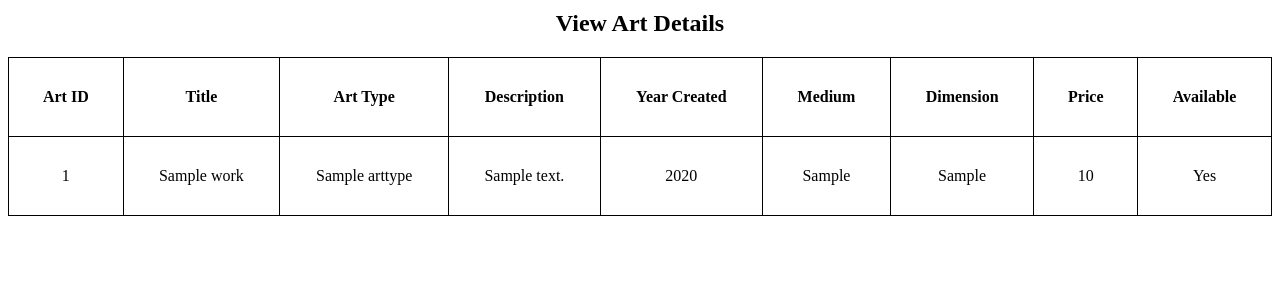
After one commit to Tasfia-Samrin/Visual-art-gallery, a PHP site: the page made by artists page/view_arts.php in a window 1280 px wide. The commit adds this page. Shown: the top 300 px of the page. Run offline with PHP 8.4, Linux system fonts and the light colour scheme; tables that the repository leaves empty or names only in its code hold one stand-in row (values such as "Sample post").

Commit message:
View artworks for artist

```diff
--- a/artists page/index.php
+++ b/artists page/index.php
@@ -36,7 +36,7 @@
 
             <div class="button text-center text-dark p-4">
                 <button class="my-3"><a href="insert_art_artist.php" class="nav-link text-dark bg-bg-primary mg-1">Insert Art</a></button>
-                <button><a href="" class="nav-link text-dark bg-bg-primary mg-1">View Art</a></button>
+                <button><a href="view_arts.php" class="nav-link text-dark bg-bg-primary mg-1">View Art</a></button>
                 <button><a href="update_profile.php" class="nav-link text-dark bg-bg-primary mg-1">Update Profile</a></button>
                 <button><a href="" class="nav-link text-dark bg-bg-primary mg-1">Logout</a></button>
 
--- /dev/null
+++ b/artists page/view_arts.php
@@ -0,0 +1,104 @@
+<!DOCTYPE html>
+<html lang="en">
+<head>
+    <meta charset="UTF-8">
+    <meta name="viewport" content="width=device-width, initial-scale=1.0">
+    <title>Admin - View Art</title>
+    <style>
+        h2 {
+            text-align: center;
+            margin-top: 10px;
+        }
+        table {
+            width: 100%;
+            border-collapse: collapse;
+            margin-top: 20px;
+        }
+        table, th, td {
+            border: 1px solid black;
+        }
+        th, td {
+            padding: 30px;
+            text-align: center;
+        }
+        .btn {
+            padding: 5px 10px;
+            color: white;
+            text-decoration: none;
+            margin: 2px;
+            border: none;
+            cursor: pointer;
+        }
+        .btn-edit {
+            background-color: #4CAF50;
+        }
+        .btn-delete {
+            background-color: #f44336;
+        }
+        .btn-approve {
+            background-color: #007BFF;
+        }
+    </style>
+</head>
+<body>
+    <h2>View Art Details</h2>
+
+    <?php
+    // Database connection
+    $host = "localhost";
+    $user = "root";
+    $password = "";
+    $database = "online_art_gallery";
+
+    $con = mysqli_connect($host, $user, $password, $database);
+
+    if (!$con) {
+        die("Connection failed: " . mysqli_connect_error());
+    }
+
+    // Query to fetch art details
+    $viewArt_query = "SELECT a.id, a.title,a.description,t.arttype_title, a.arttype_id, a.year_created, a.medium, a.dimension, a.price, a.is_available
+                      FROM art_work as a,arttype as t
+                      where t.arttype_id=a.arttype_id;";
+    $viewArt_result = mysqli_query($con, $viewArt_query);
+
+    if (!$viewArt_result) {
+        echo "<p>Error fetching art details: " . mysqli_error($con) . "</p>";
+    } else {
+    ?>
+        <table>
+            <thead>
+                <tr>
+                    <th>Art ID</th>
+                    <th>Title</th>
+                    <th>Art Type</th>
+                    <th>Description</th>
+                    <th>Year Created</th>
+                    <th>Medium</th>
+                    <th>Dimension</th>
+                    <th>Price</th>
+                    <th>Available</th>
+                </tr>
+            </thead>
+            <tbody>
+                <?php while ($row = mysqli_fetch_assoc($viewArt_result)): ?>
+                    <tr>
+                        <td><?= htmlspecialchars($row['id']); ?></td>
+                        <td><?= htmlspecialchars($row['title']); ?></td>
+                        <td><?= htmlspecialchars($row['arttype_title']); ?></td>
+                        <td><?= htmlspecialchars($row['description']); ?></td>
+                        <td><?= htmlspecialchars($row['year_created']); ?></td>
+                        <td><?= htmlspecialchars($row['medium']); ?></td>
+                        <td><?= htmlspecialchars($row['dimension']); ?></td>
+                        <td><?= htmlspecialchars($row['price']); ?></td>
+                        <td><?= $row['is_available'] ? 'Yes' : 'No'; ?></td>
+                    </tr>
+                <?php endwhile; ?>
+            </tbody>
+        </table>
+        </body>
+</html>
+    <?php
+    } // Close the else block
+    mysqli_close($con);
+    ?>
```
